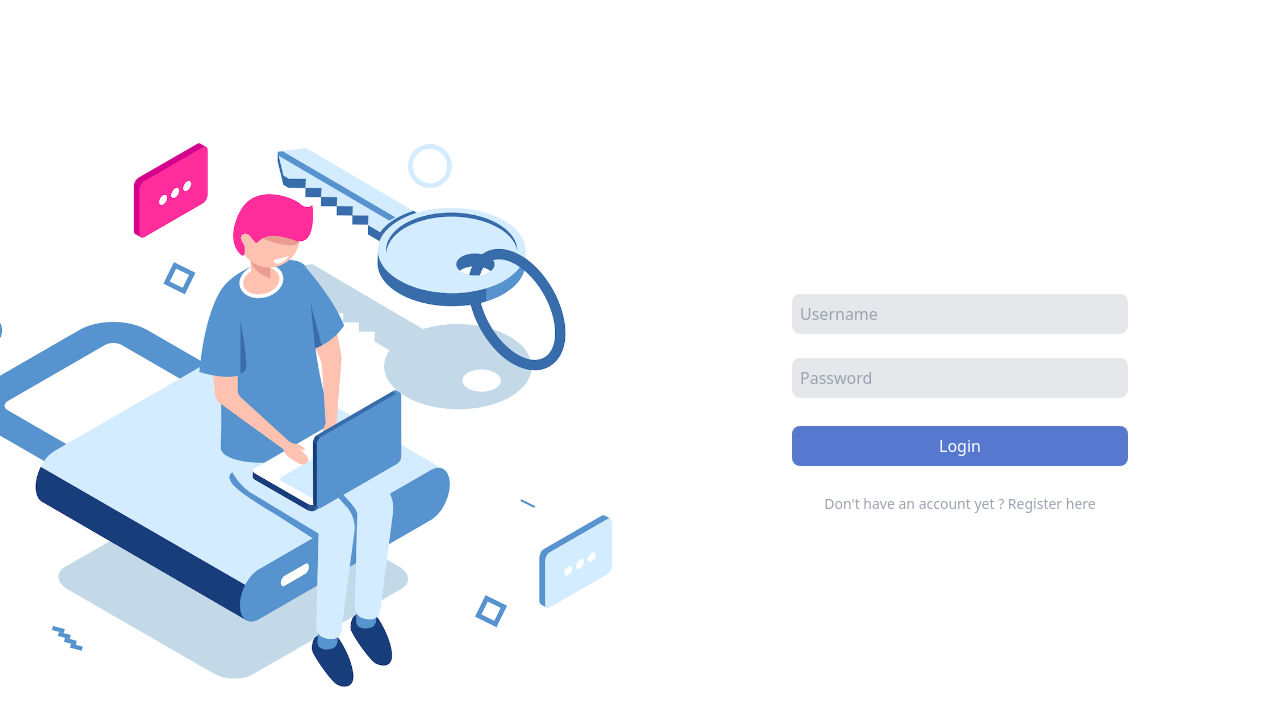
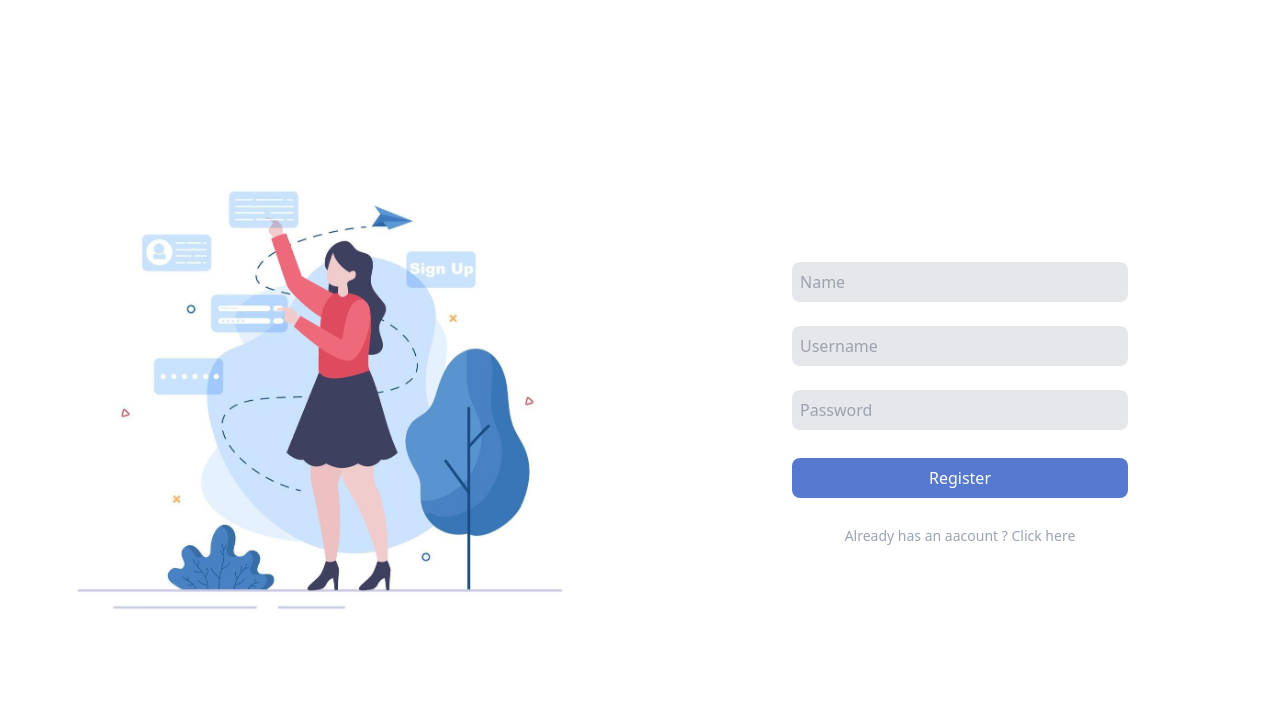
Before and after one commit to CaetanoGS/puc-final-thesis, a React (Create React App) app in the folder web-app/: page / in a window 1280 px wide. Shown: the top 726 px of the page. Built offline with nearby package versions, Linux system fonts and the light colour scheme.

Commit message:
feat(core): Create signup page
Following the login structure, the registration page was created

```diff
--- a/web-app/src/App.js
+++ b/web-app/src/App.js
@@ -1,9 +1,11 @@
 import Login from "./components/Login";
+import Register from "./components/Register";
+
 
 function App() {
   return (
     <div>
-      <Login />
+       <Register />
     </div>
   );
 }
--- /dev/null
+++ b/web-app/src/components/Register.jsx
@@ -0,0 +1,35 @@
+/* eslint-disable import/no-anonymous-default-export */
+import React from "react";
+import registerImg from "../assets/registration.jpg";
+
+export default function() {
+    return(
+        <div className="grid grid-cols-1 sm:grid-cols-2 h-screen w-full">
+            <div className="hidden sm:block">
+                <img className="w-full h-full object-scale-down" src={registerImg} alt="" />
+            </div>
+
+            <div className="flex flex-col justify-center">
+                <form action="" className="max-w-[400px] w-full mx-auto p-8 px-8 rounded-lg">
+                    <div className="flex flex-col py-2 text-gray-400">
+                        <input type="text" placeholder="Name" className="rounded-lg bg-gray-200 mt-2 p-2 focus:bg-gray-300 focus:outline-none"/>
+                    </div>
+                    <div className="flex flex-col py-2 text-gray-400">
+                        <input type="text" placeholder="Username" className="rounded-lg bg-gray-200 mt-2 p-2 focus:bg-gray-300 focus:outline-none"/>
+                    </div>
+                    <div className="flex flex-col py-2 text-gray-400">
+                        <input type="password" placeholder="Password" className="rounded-lg bg-gray-200 mt-2 p-2 focus:bg-gray-300 focus:outline-none"/>
+                    </div>
+
+                    <button className="w-full my-5 py-2 bg-[#5678CE] rounded-lg text-white">Register</button>
+
+                    <div className="flex justify-center text-gray-400 py-2 text-sm">
+                        <p>Already has an aacount ? Click here</p>
+
+                    </div>
+                </form>
+            </div>
+
+        </div>
+    )
+}
```
Also changed, not shown: web-app/src/assets/registration.jpg (added).
